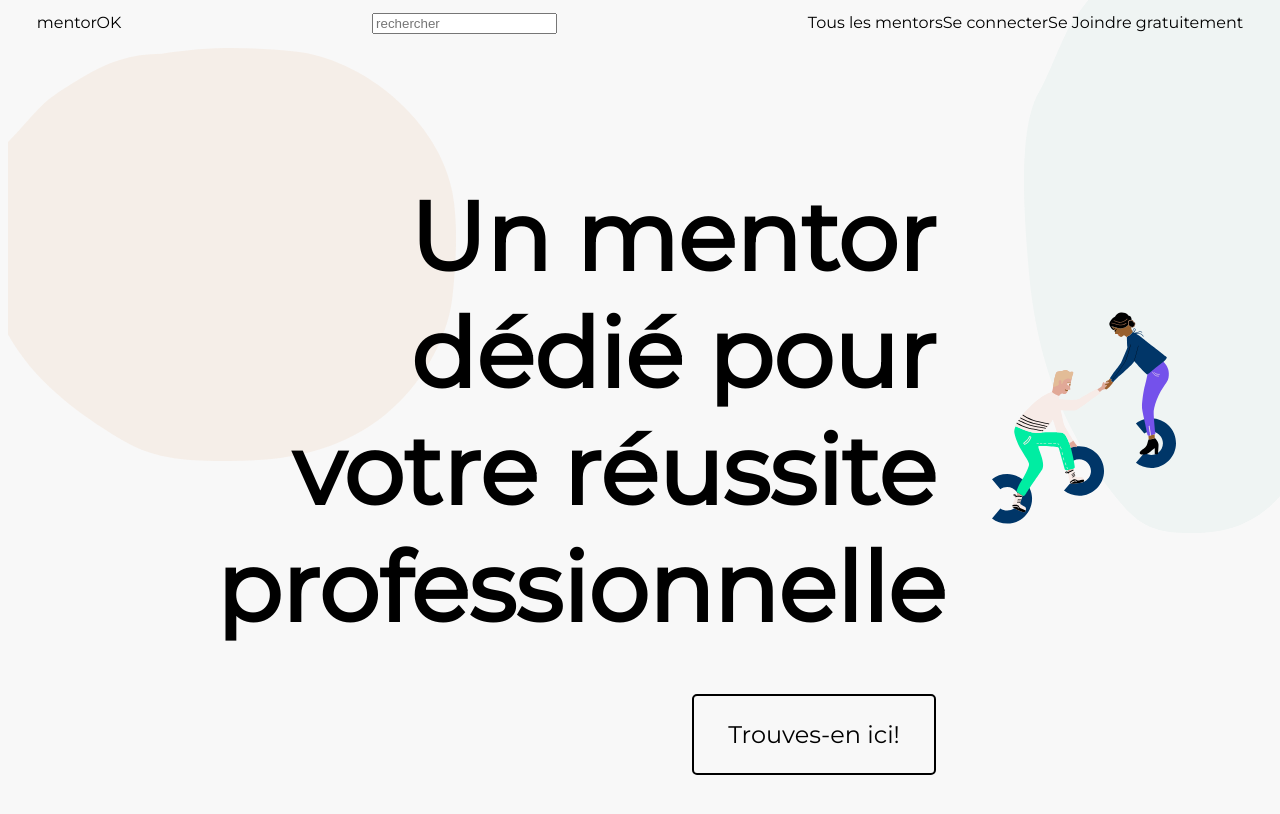
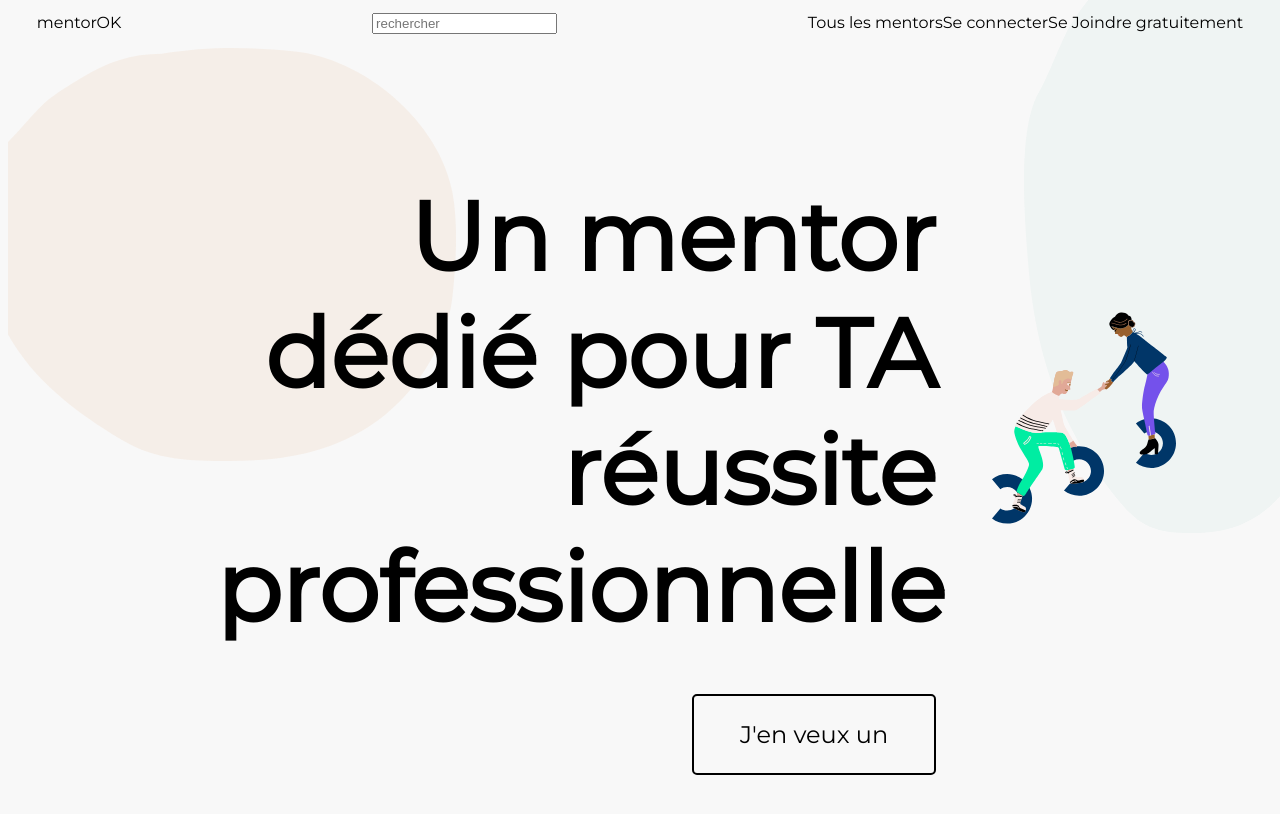
Before and after one commit to Bam92/mentorOK, a React (Create React App) app: page / in a window 1280 px wide. Shown: the top 814 px of the page. Built offline with nearby package versions, Linux system fonts and the light colour scheme.

Commit message:
(home): use TA in stead of votre

```diff
--- a/src/components/Home.js
+++ b/src/components/Home.js
@@ -48,7 +48,7 @@ const Landing = () => {
                     textAlign: 'right',
                     marginBottom: '.5em'
                 }}>
-                    <strong>Un mentor dédié pour votre réussite professionnelle </strong>
+                    <strong>Un mentor dédié pour TA réussite professionnelle </strong>
 
                 </div>
 
@@ -61,7 +61,7 @@ const Landing = () => {
                     borderRadius: '5px',
                     padding: '1em',
 
-                  }}>Trouves-en ici!</div>
+                  }}>J'en veux un</div>
                 </Link>
 
             </div>
```
